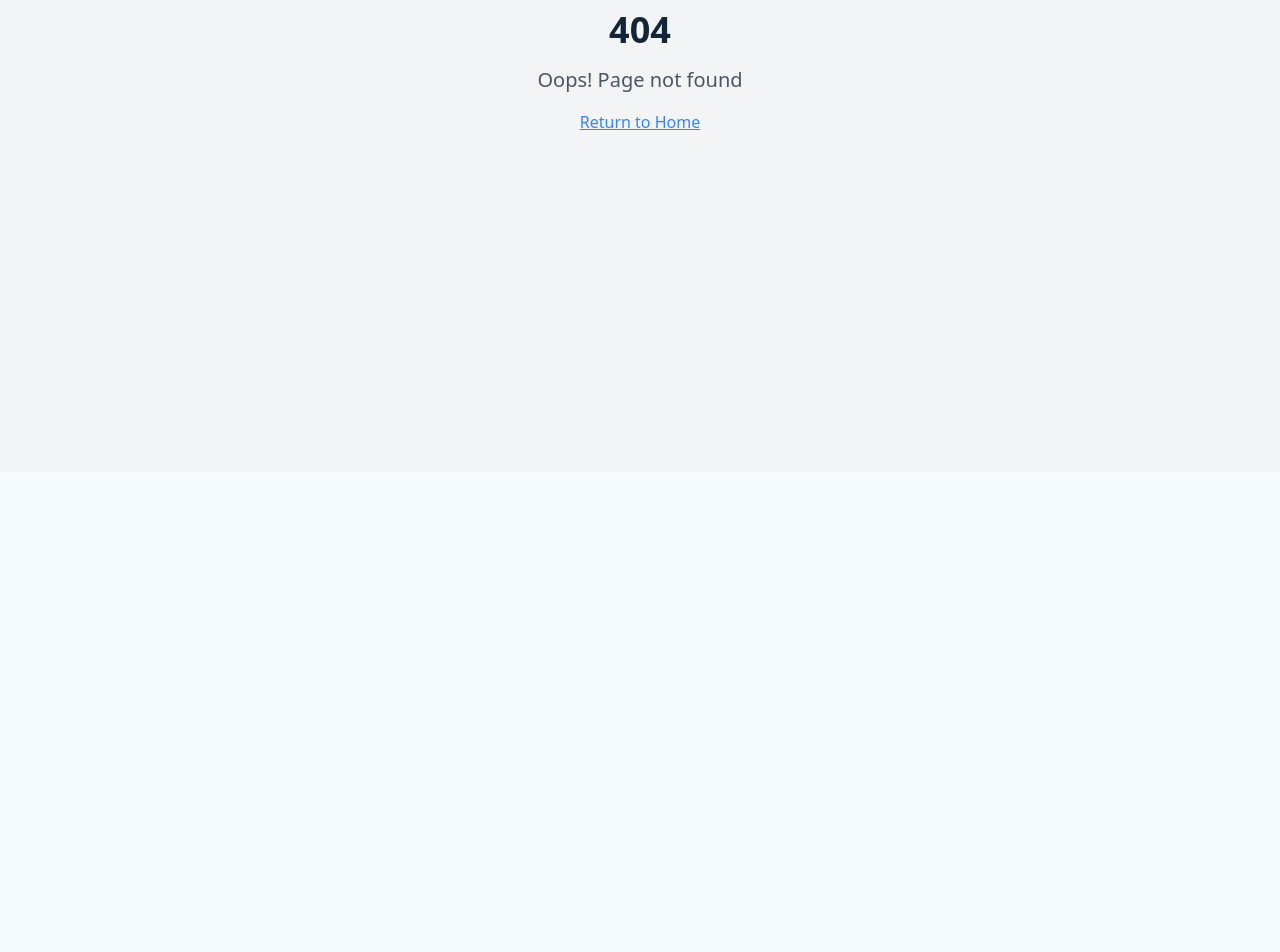
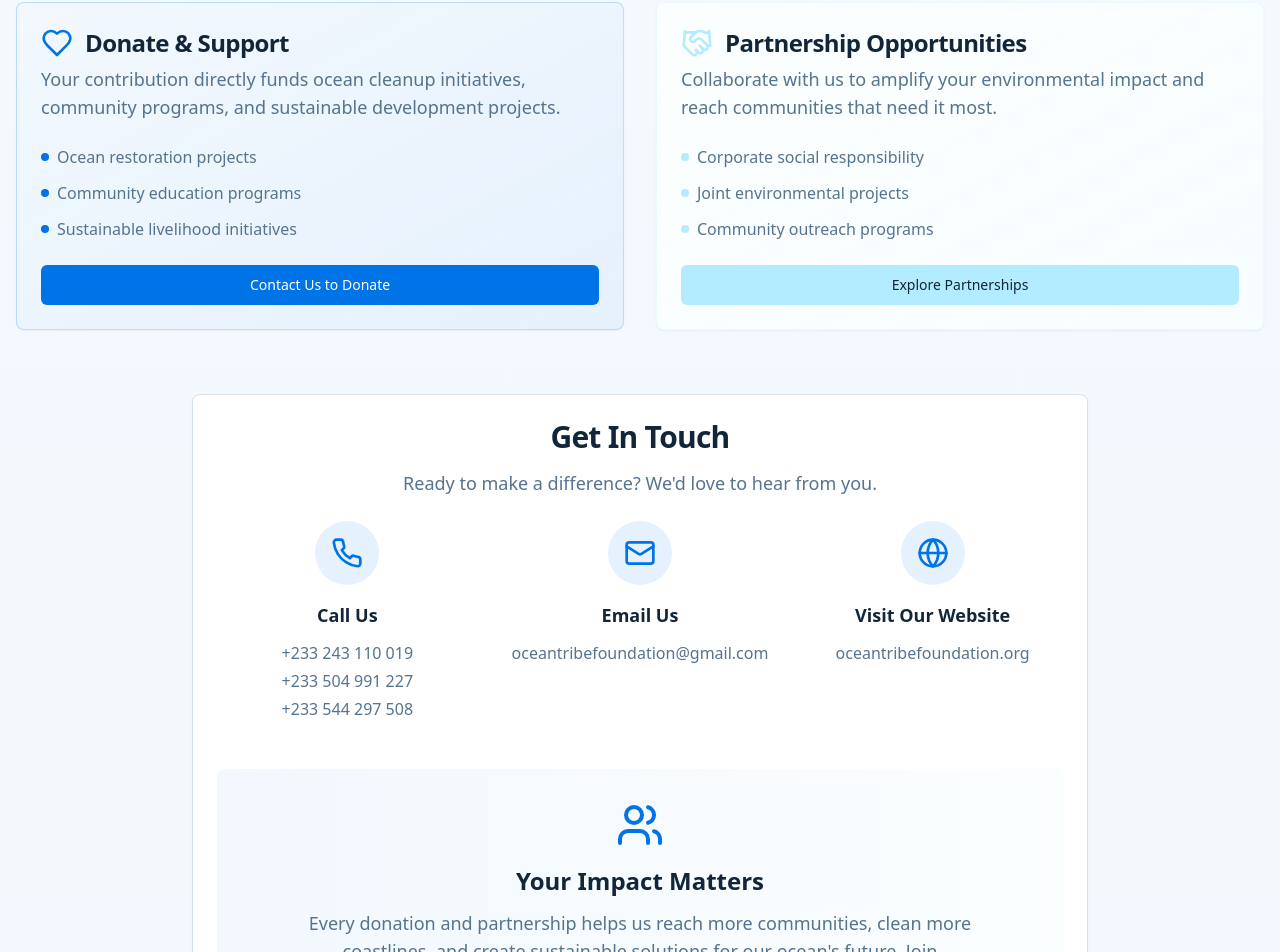
Before and after one commit to AyigbeDollar/ocean-tribe-foundation, a React (Vite) app: page /contact in a window 1280 px wide. Before the commit this address had no page. Shown: the part 328-1280 px from the top of the page. Before the commit the page ends 800 px from the top, so only its background shows below. Built offline with nearby package versions, Linux system fonts and the light colour scheme.

Commit message:
Add contacts page
Create a contacts page with contact details for donations and partnerships.

```diff
--- a/src/App.tsx
+++ b/src/App.tsx
@@ -10,6 +10,7 @@ import Auth from "./pages/Auth";
 import Dashboard from "./pages/Dashboard";
 import Events from "./pages/Events";
 import Gallery from "./pages/Gallery";
+import Contact from "./pages/Contact";
 import CreateEvent from "./pages/CreateEvent";
 import EditEvent from "./pages/EditEvent";
 import NotFound from "./pages/NotFound";
@@ -29,6 +30,7 @@ const App = () => (
             <Route path="/auth" element={<Auth />} />
             <Route path="/events" element={<Events />} />
             <Route path="/gallery" element={<Gallery />} />
+            <Route path="/contact" element={<Contact />} />
             <Route path="/events/create" element={
               <ProtectedRoute>
                 <CreateEvent />
--- a/src/components/Navigation.tsx
+++ b/src/components/Navigation.tsx
@@ -52,6 +52,12 @@ const Navigation = () => {
                 className="text-foreground hover:text-primary font-medium transition-all duration-300 hover:scale-105 relative after:absolute after:bottom-0 after:left-0 after:w-0 after:h-0.5 after:bg-primary after:transition-all after:duration-300 hover:after:w-full"
               >
                 Gallery
+              </Link>
+              <Link
+                to="/contact"
+                className="text-foreground hover:text-primary font-medium transition-all duration-300 hover:scale-105 relative after:absolute after:bottom-0 after:left-0 after:w-0 after:h-0.5 after:bg-primary after:transition-all after:duration-300 hover:after:w-full"
+              >
+                Contact
               </Link>
               {user && (
                 <Link
--- /dev/null
+++ b/src/pages/Contact.tsx
@@ -0,0 +1,159 @@
+import Navigation from "@/components/Navigation";
+import { Button } from "@/components/ui/button";
+import { Card, CardContent, CardDescription, CardHeader, CardTitle } from "@/components/ui/card";
+import { Mail, Phone, Globe, Heart, Handshake, Users } from "lucide-react";
+
+const Contact = () => {
+  return (
+    <div className="min-h-screen bg-gradient-to-b from-background to-muted/30">
+      <Navigation />
+
+      <main className="container mx-auto px-4 py-16">
+        {/* Hero Section */}
+        <div className="text-center mb-16">
+          <h1 className="text-4xl md:text-5xl font-bold text-foreground mb-6">
+            Join Our Mission
+          </h1>
+          <p className="text-xl text-muted-foreground max-w-3xl mx-auto leading-relaxed">
+            Together, we can restore our oceans and build sustainable communities.
+            Partner with us or support our cause to make a lasting impact.
+          </p>
+        </div>
+
+        {/* Call to Action Cards */}
+        <div className="grid md:grid-cols-2 gap-8 mb-16">
+          <Card className="bg-gradient-to-br from-primary/5 to-primary/10 border-primary/20">
+            <CardHeader>
+              <div className="flex items-center gap-3">
+                <Heart className="h-8 w-8 text-primary" />
+                <CardTitle className="text-2xl">Donate & Support</CardTitle>
+              </div>
+              <CardDescription className="text-lg">
+                Your contribution directly funds ocean cleanup initiatives, community programs, and sustainable development projects.
+              </CardDescription>
+            </CardHeader>
+            <CardContent>
+              <ul className="space-y-3 text-muted-foreground mb-6">
+                <li className="flex items-center gap-2">
+                  <div className="h-2 w-2 bg-primary rounded-full" />
+                  Ocean restoration projects
+                </li>
+                <li className="flex items-center gap-2">
+                  <div className="h-2 w-2 bg-primary rounded-full" />
+                  Community education programs
+                </li>
+                <li className="flex items-center gap-2">
+                  <div className="h-2 w-2 bg-primary rounded-full" />
+                  Sustainable livelihood initiatives
+                </li>
+              </ul>
+              <Button className="w-full">Contact Us to Donate</Button>
+            </CardContent>
+          </Card>
+
+          <Card className="bg-gradient-to-br from-secondary/5 to-secondary/10 border-secondary/20">
+            <CardHeader>
+              <div className="flex items-center gap-3">
+                <Handshake className="h-8 w-8 text-secondary" />
+                <CardTitle className="text-2xl">Partnership Opportunities</CardTitle>
+              </div>
+              <CardDescription className="text-lg">
+                Collaborate with us to amplify your environmental impact and reach communities that need it most.
+              </CardDescription>
+            </CardHeader>
+            <CardContent>
+              <ul className="space-y-3 text-muted-foreground mb-6">
+                <li className="flex items-center gap-2">
+                  <div className="h-2 w-2 bg-secondary rounded-full" />
+                  Corporate social responsibility
+                </li>
+                <li className="flex items-center gap-2">
+                  <div className="h-2 w-2 bg-secondary rounded-full" />
+                  Joint environmental projects
+                </li>
+                <li className="flex items-center gap-2">
+                  <div className="h-2 w-2 bg-secondary rounded-full" />
+                  Community outreach programs
+                </li>
+              </ul>
+              <Button variant="secondary" className="w-full">Explore Partnerships</Button>
+            </CardContent>
+          </Card>
+        </div>
+
+        {/* Contact Information */}
+        <Card className="max-w-4xl mx-auto">
+          <CardHeader className="text-center">
+            <CardTitle className="text-3xl mb-2">Get In Touch</CardTitle>
+            <CardDescription className="text-lg">
+              Ready to make a difference? We'd love to hear from you.
+            </CardDescription>
+          </CardHeader>
+          <CardContent>
+            <div className="grid md:grid-cols-3 gap-8">
+              {/* Phone */}
+              <div className="text-center">
+                <div className="bg-primary/10 w-16 h-16 rounded-full flex items-center justify-center mx-auto mb-4">
+                  <Phone className="h-8 w-8 text-primary" />
+                </div>
+                <h3 className="font-semibold text-lg mb-3">Call Us</h3>
+                <div className="space-y-1 text-muted-foreground">
+                  <p>+233 243 110 019</p>
+                  <p>+233 504 991 227</p>
+                  <p>+233 544 297 508</p>
+                </div>
+              </div>
+
+              {/* Email */}
+              <div className="text-center">
+                <div className="bg-primary/10 w-16 h-16 rounded-full flex items-center justify-center mx-auto mb-4">
+                  <Mail className="h-8 w-8 text-primary" />
+                </div>
+                <h3 className="font-semibold text-lg mb-3">Email Us</h3>
+                <p className="text-muted-foreground">
+                  <a
+                    href="mailto:oceantribefoundation@gmail.com"
+                    className="hover:text-primary transition-colors"
+                  >
+                    oceantribefoundation@gmail.com
+                  </a>
+                </p>
+              </div>
+
+              {/* Website */}
+              <div className="text-center">
+                <div className="bg-primary/10 w-16 h-16 rounded-full flex items-center justify-center mx-auto mb-4">
+                  <Globe className="h-8 w-8 text-primary" />
+                </div>
+                <h3 className="font-semibold text-lg mb-3">Visit Our Website</h3>
+                <p className="text-muted-foreground">
+                  <a
+                    href="https://oceantribefoundation.org"
+                    target="_blank"
+                    rel="noopener noreferrer"
+                    className="hover:text-primary transition-colors"
+                  >
+                    oceantribefoundation.org
+                  </a>
+                </p>
+              </div>
+            </div>
+
+            {/* Impact Statement */}
+            <div className="mt-12 text-center bg-gradient-to-r from-primary/5 to-secondary/5 p-8 rounded-lg">
+              <Users className="h-12 w-12 text-primary mx-auto mb-4" />
+              <h3 className="text-2xl font-semibold mb-3">Your Impact Matters</h3>
+              <p className="text-muted-foreground text-lg max-w-2xl mx-auto">
+                Every donation and partnership helps us reach more communities, clean more coastlines,
+                and create sustainable solutions for our ocean's future. Join thousands of supporters
+                who are already making a difference.
+              </p>
+            </div>
+          </CardContent>
+        </Card>
+      </main>
+    </div>
+  );
+};
+
+export default Contact;
```
